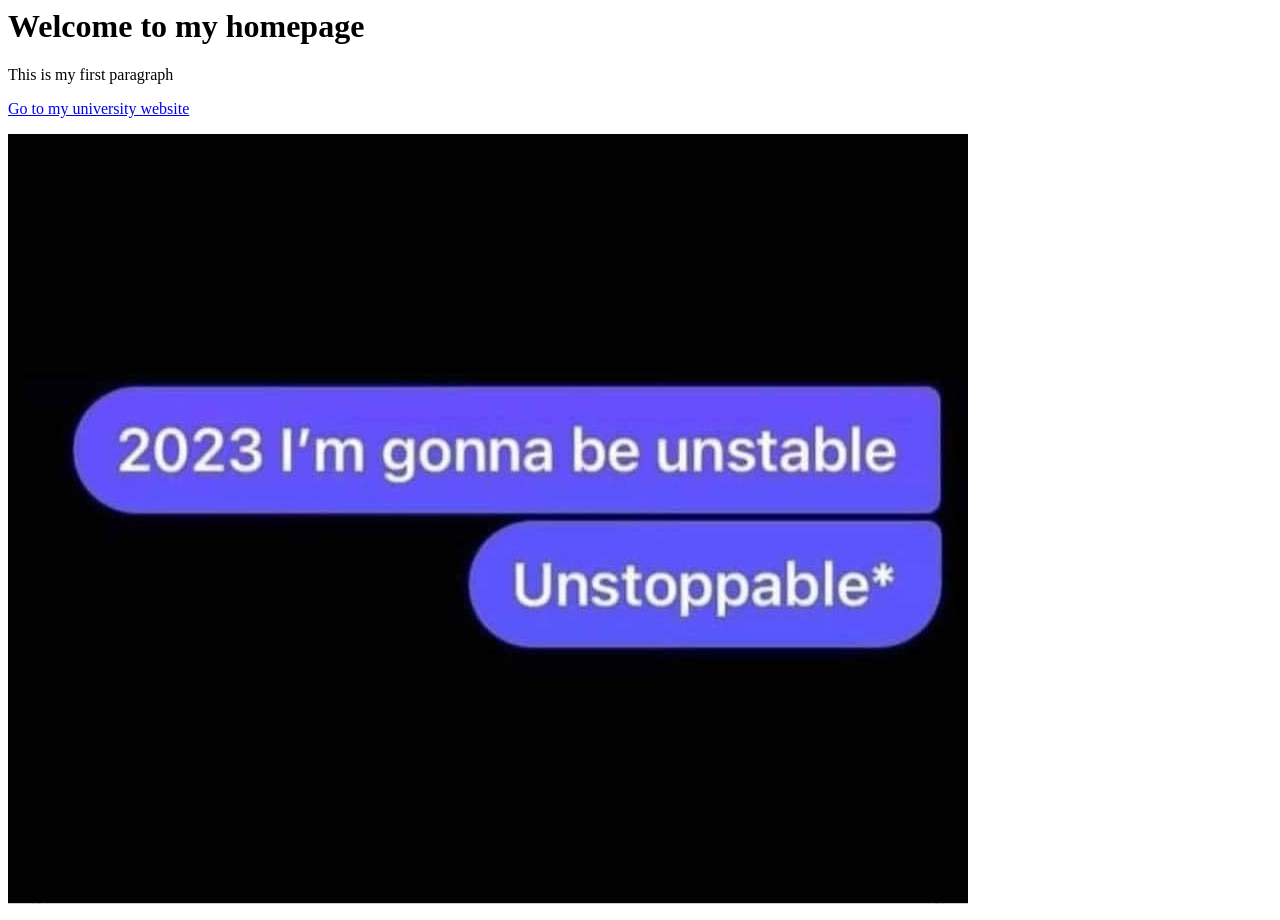
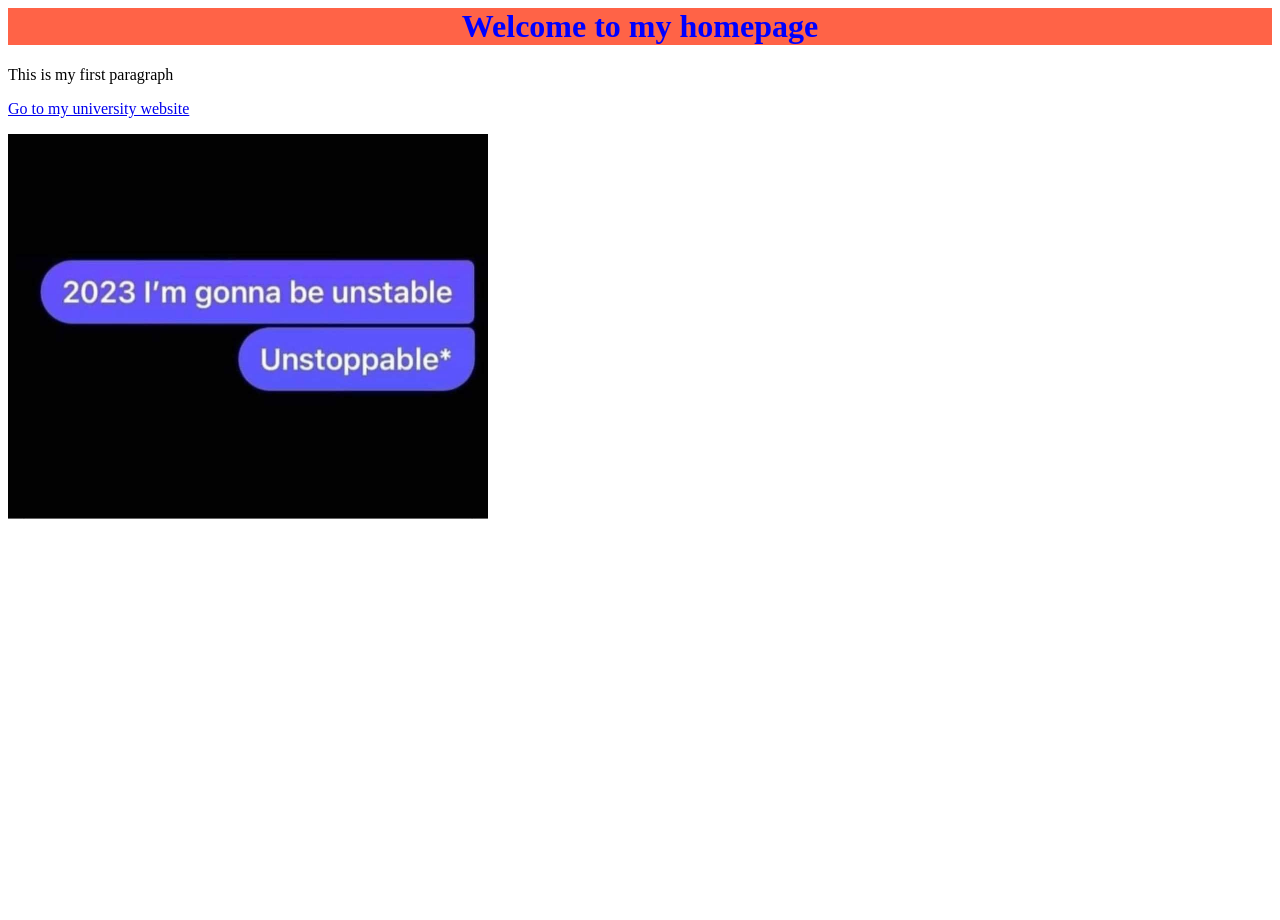
Before and after one commit to LesleyVu/html, a plain HTML site: page index.html in a window 1280 px wide. After the commit the page ends 800 px from the top, so only its background shows below. Drawn offline with Linux system fonts and the light colour scheme.

Commit message:
Update index.html

```diff
--- a/index.html
+++ b/index.html
@@ -3,10 +3,10 @@
         <title> My website </title>
     </head>
     <body>
-        <h1>Welcome to my homepage</h1>
+        <h1 style="background-color:tomato;color: blue;font-family: 'Times New Roman'; font-size: 200%;text-align: center;" >Welcome to my homepage </h1>
         <p>This is my first paragraph</p>
         <a href="https://www.rmit.edu.vn/">Go to my university website</a>
 
-        <p><img src="testing image.jpg" alt="testing image only" width="960" height="770"></p>
+        <p><img src="testing image.jpg" alt="testing image only" width="480" height="385"></p>
     </body>
 </html>
```
